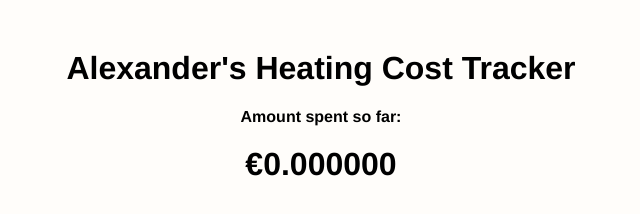
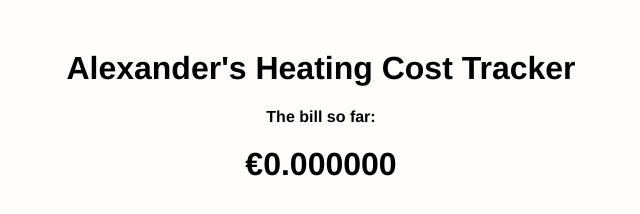
Before and after one commit to demirozg/Alexander-Tracker, a website: page index.html in a window 1280 px wide. Shown: the full height of the page, 319-959 px from the left. Drawn offline with Linux system fonts and the light colour scheme; no server answers.

Commit message:
Minor text change

```diff
--- a/index.html
+++ b/index.html
@@ -21,7 +21,7 @@
 </head>
 <body>
     <h1>Alexander's Heating Cost Tracker</h1>
-    <p>Amount spent so far:</p>
+    <p>The bill so far:</p>
     <div class="counter" id="cost">€0.00</div>
 
     <script>
```
Also changed, not shown: 1 other file.
